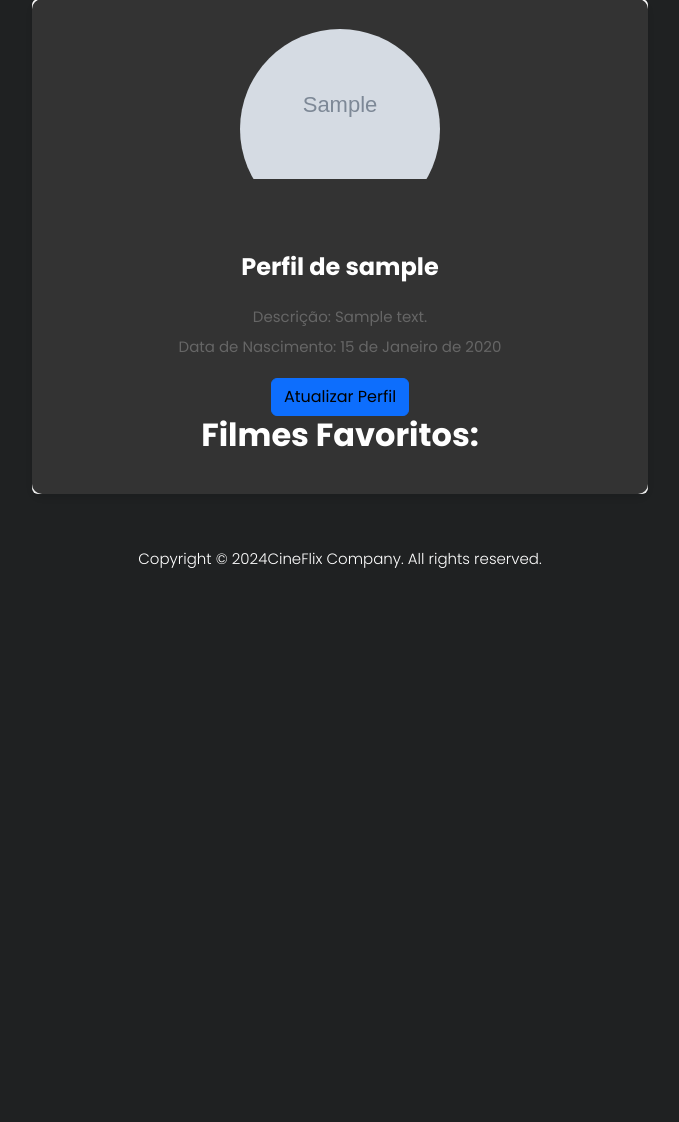
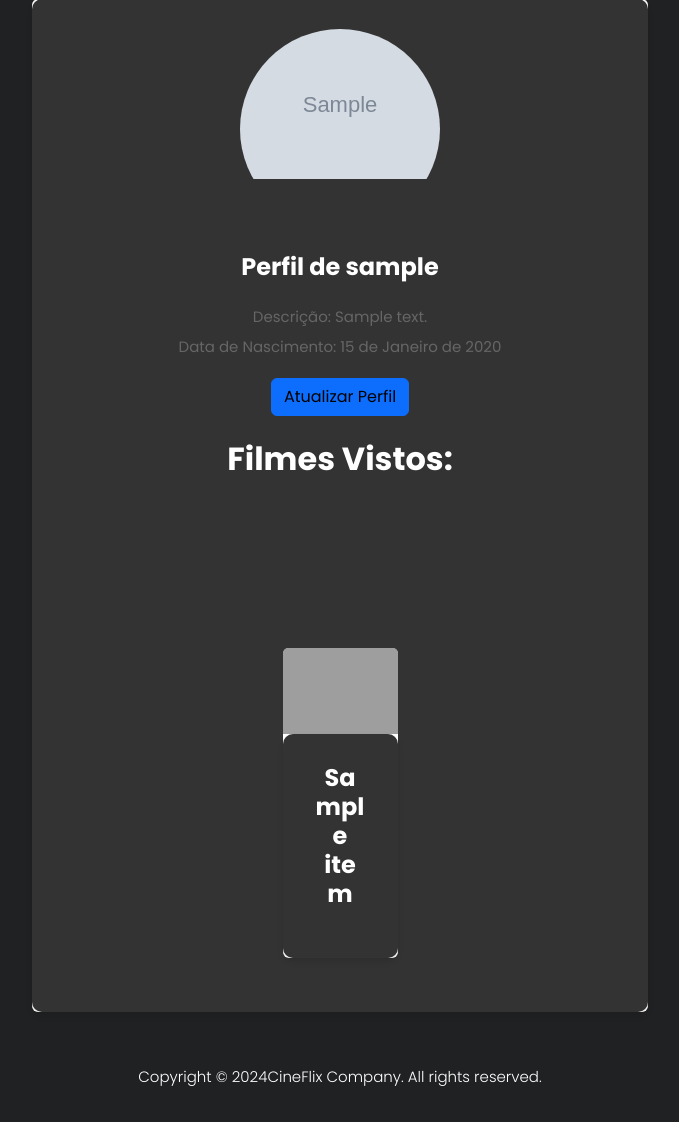
Before and after one commit to davicruz23/SiteFilmes-PA1, a Django app: page /profile/ in a window 1280 px wide. Shown: the part 171-1293 px from the top of the page, without its empty margins (300-979 px from the left). Before the commit the page ends 739 px from the top, so only its background shows below. Run offline with Django 4.2, Linux system fonts and the light colour scheme; a user stored in the database is signed in; tables that the repository leaves empty hold one stand-in row (values such as "Sample post"); grey boxes marked "Sample" are stand-in pictures; a database or web service that is not in the repository returns one stand-in record (values such as "Sample title"); data that the repository does not hold is empty; some libraries are stand-ins or nearby versions; grey boxes are pictures that could not be loaded.

Commit message:
filmes vistos no profile

```diff
--- a/myapp/templates/profile.html
+++ b/myapp/templates/profile.html
@@ -102,16 +102,22 @@
                         <p class="card-text">Descrição: {{ profile.description }}</p>
                         <p class="card-text">Data de Nascimento: {{ profile.dataDeNascimento }}</p>
                         <a href="{% url 'atualizar_perfil' %}" class="btn btn-primary mt-3">Atualizar Perfil</a>
-                        <h2>Filmes Favoritos:</h2>
-                        {% if profile.filmes.all %}
-                            <ul>
-                                {% for filme in profile.filmes.all %}
-                                    <li>{{ filme.original_title }}</li>
+                        <h2 class="mt-4">Filmes Vistos:</h2>
+                        <div class="container-fluid">
+                            <div class="row justify-content-center">
+                                {% for filme in filmes_vistos %}
+                                    <div class="col-md-3 mb-4">
+                                        <div class="card">
+                                            <img src="{{ filme.poster_url }}" class="card-img-top" alt="{{ filme.titulo }}">
+                                            <div class="card-body">
+                                                <h5 class="card-title">{{ filme.titulo }}</h5>
+                                            </div>
+                                        </div>
+                                    </div>
                                 {% endfor %}
-                            </ul>
-                        {% else %}
-                            <p>Nenhum filme favorito adicionado ainda.</p>
-                        {% endif %}
+                            </div>
+                        </div>
+
                     </div>
                 </div>
             </div>
--- a/myapp/views.py
+++ b/myapp/views.py
@@ -56,7 +56,26 @@
 @login_required
 def profile(request):
     profile = get_object_or_404(MyProfile, user=request.user)
-    return render(request, 'profile.html', {'profile': profile})
+    filmes_vistos = []
+
+    for filme_id in profile.filmes.values_list('api_id', flat=True):  # Obter apenas os IDs dos filmes vistos pelo usuário
+        # Fazer uma solicitação para obter os detalhes do filme
+        url = f"https://api.themoviedb.org/3/movie/{filme_id}"
+        api_key = "bfe8cc9c3791fe2745d71c6b203ad7ab"
+        params = {
+            "api_key": api_key,
+            "language": "pt-BR"
+        }
+        response = requests.get(url, params=params)
+
+        if response.status_code == 200:
+            filme_detalhes = response.json()
+            titulo_filme = filme_detalhes.get('original_title')
+            poster_path = filme_detalhes.get('poster_path')
+            if titulo_filme and poster_path:
+                filmes_vistos.append({'titulo': titulo_filme, 'poster_url': f"https://image.tmdb.org/t/p/w500/{poster_path}"})
+
+    return render(request, 'profile.html', {'profile': profile, 'filmes_vistos': filmes_vistos})
 
 def update_profile(request):
     profile = request.user.profile  # Obtém o profile do usuário atual
```
